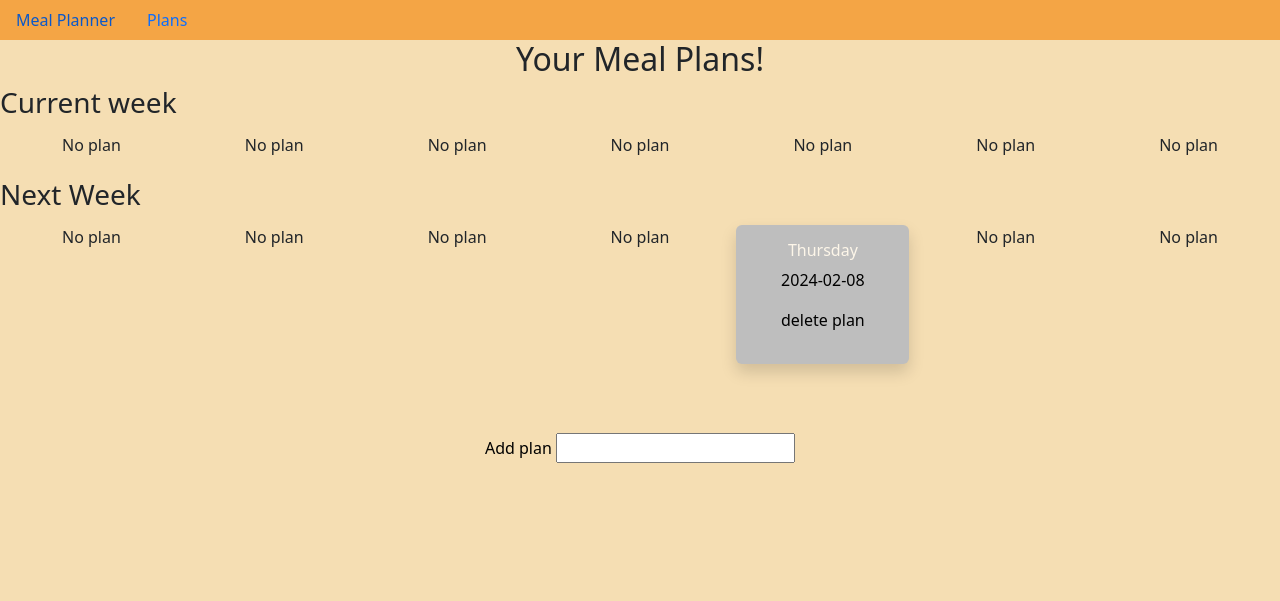
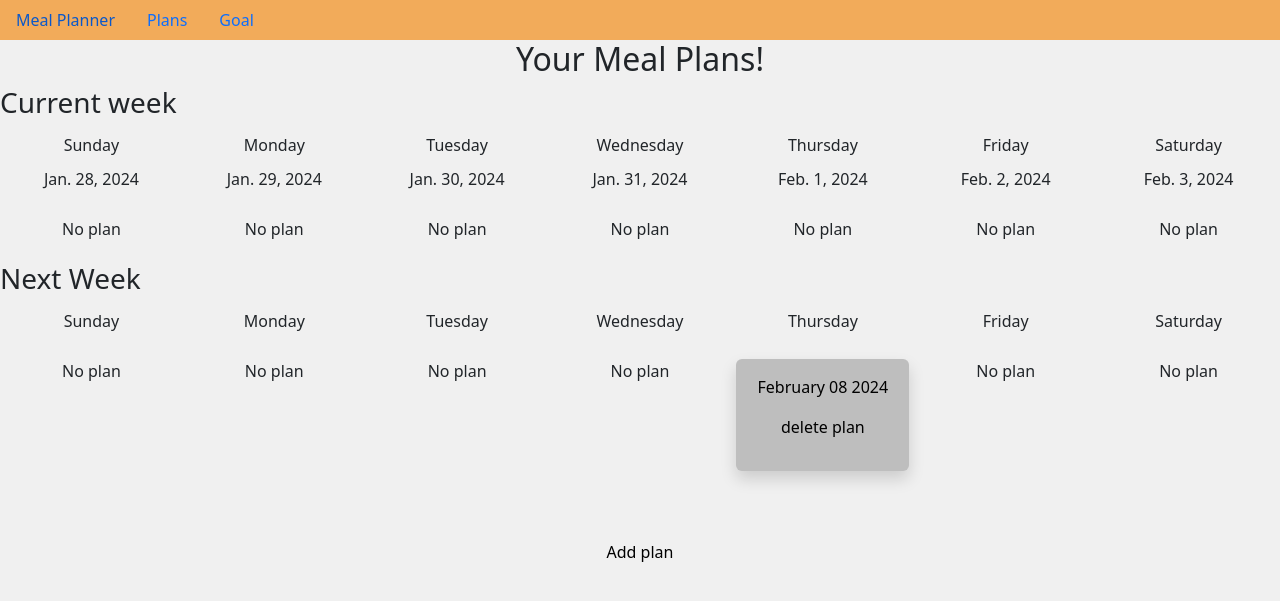
Before and after one commit to CodinApe/meal_planner, a Django app: page /plans/ in a window 1280 px wide. Shown: the top 601 px of the page. Run offline with Django 4.2, Linux system fonts and the light colour scheme; data comes from the database, SQL or seed files in the repository; both versions use the stored data as it was after the commit; some libraries are stand-ins or nearby versions.

Commit message:
plans display updates/options - views/plans.html

```diff
--- a/meal_plans/models.py
+++ b/meal_plans/models.py
@@ -38,7 +38,7 @@ class Plan(models.Model):
         return self.date.strftime('%A')
 
     def __str__(self):
-        return str(self.date)
+        return str(self.date.strftime("%B %d %Y"))
 
 class FoodItem(models.Model):
     """create foo item with fat, protein, and carb content"""
--- a/meal_plans/static/styles.css
+++ b/meal_plans/static/styles.css
@@ -1,8 +1,8 @@
 html {
-    background-color: #F5DEB3;
+    background-color: #F0F0F0;
 }
 #body {
-    background-color: #F5DEB3;
+    background-color: #F0F0F0;
     margin: 0 auto;
     text-align: center;
     justify-content: center;
@@ -44,7 +44,7 @@ li {
     margin: 0 auto;
     text-align: center;
     justify-content: center;
-    background-color: #F5DEB3;
+    background-color: #F0F0F0;
     max-width: 1300px;
 }
 
--- a/meal_plans/templates/meal_plans/base.html
+++ b/meal_plans/templates/meal_plans/base.html
@@ -31,6 +31,7 @@
     <ul class = "nav ">
         <li class="nav-item"><a class="nav-link" href="{% url 'meal_plans:index' %}" >Meal Planner</a></li>
         <li class="nav-item"><a class="nav-link" href="{% url 'meal_plans:plans' %}">Plans</a></li>
+        <li class="nav-item"><a class="nav-link">Goal</a></li>
     </ul>
     <div >
         {% block content %}{% endblock content %}
--- a/meal_plans/templates/meal_plans/plans.html
+++ b/meal_plans/templates/meal_plans/plans.html
@@ -6,6 +6,18 @@
     <h2>Your Meal Plans!</h2>
 
     <h3 class="h3Plans">Current week</h3>
+    <ul class="weekPlans">
+        <li>Sunday</li>
+        <li>Monday</li>
+        <li>Tuesday</li>
+        <li>Wednesday</li>
+        <li>Thursday</li>
+        <li>Friday</li>
+        <li>Saturday</li>
+        {% for date in week1Dates%}
+        <li>{{ date }}</li>
+        {% endfor %}
+    </ul>
     <ul id="weekOnePlans" class="weekPlans">
         {% for plan in planExists1 %}
             {% if plan == None %}
@@ -16,8 +28,8 @@
                 <li class= "plan{{ plan.day_of_week }}" id = "todayLi">
                     <div class="planLi shadow p-3 mb-5 rounded" id="todayPlan">
                         <a href="{% url 'meal_plans:plan' plan.id %}">
-                            <h4 class="fs-6">{{ plan.day_of_week }} </h4>
-                            <p>{{ plan }}</p></a>
+                            <!-- <h4 class="fs-6">{{ plan.day_of_week }} </h4> -->
+                            <p>{{ plan }}</p></a> <!--Make this the stats of the planned meals, cals count, fat sugar proteing, fat, or colors/something funny if plan is meeting goals or not-->
 
                         <p><a href="{% url 'meal_plans:delete_plan' plan.id %}">delete plan</a></p>
                     </div>
@@ -26,7 +38,7 @@
             <li class= "plan{{ plan.day_of_week }}">
                 <div class="planLi shadow p-3 mb-5 rounded">
                     <a href="{% url 'meal_plans:plan' plan.id %}">
-                        <h4 class="fs-6">{{ plan.day_of_week }} </h4>
+                        <!-- <h4 class="fs-6">{{ plan.day_of_week }} </h4> -->
                         <p>{{ plan }}</p></a>
 
                     <p><a href="{% url 'meal_plans:delete_plan' plan.id %}">delete plan</a></p>
@@ -38,6 +50,15 @@
     </ul>
 
     <h3 class="h3Plans">Next Week</h3>
+    <ul class="weekPlans">
+        <li>Sunday</li>
+        <li>Monday</li>
+        <li>Tuesday</li>
+        <li>Wednesday</li>
+        <li>Thursday</li>
+        <li>Friday</li>
+        <li>Saturday</li>
+    </ul>
     <ul id="weekTwoPlans" class="weekPlans">
         {% for plan in planExists2 %}
         {% if plan == None %}
@@ -48,7 +69,7 @@
         <li class= "plan{{ plan.day_of_week }}">
             <div class="planLi shadow p-3 mb-5 rounded">
                 <a href="{% url 'meal_plans:plan' plan.id %}">
-                <h4 class="fs-6">{{ plan.day_of_week }} </h4>
+                <!-- <h4 class="fs-6">{{ plan.day_of_week }} </h4> -->
                 <p>{{ plan }}</p></a>
 
                 <p><a href="{% url 'meal_plans:delete_plan' plan.id %}">delete plan</a></p>
@@ -60,18 +81,18 @@
 
     <a href="{% url 'meal_plans:new_plan' %}">Add plan</a>
 
-    <input type="text" id="datepicker">
+    <!-- <input type="text" id="datepicker"> -->
 
     <script>
-        $(document).ready( function() {
-        $( "#datepicker" ).datepicker({
-            onSelect: function(date) {
-                // Redirect to plans for the selected date
-                window.location.href = "{% url 'meal_plans:plans_for_date' %}?date=" + date;
-            }
-        });
+    //     $(document).ready( function() {
+    //     $( "#datepicker" ).datepicker({
+    //         onSelect: function(date) {
+    //             // Redirect to plans for the selected date
+    //             window.location.href = "{% url 'meal_plans:plans_for_date' %}?date=" + date;
+    //         }
+    //     });
 
-    });
+    // });
     </script>
 </section>
 
--- a/meal_plans/views.py
+++ b/meal_plans/views.py
@@ -25,10 +25,22 @@ def plans(request):
     week2Start = week1End + timedelta(days=1)
     week2End = week2Start + timedelta(days=6)
 
+    # week1Dates = week1Start + timedelta(days=6)
+    week1Dates = []
+    for i in range(7):
+        week1Dates.append(week1Start + timedelta(days=i))
+
     weekOne = Plan.objects.filter(date__range = [week1Start, week1End])
     weekTwo = Plan.objects.filter(date__range = [week2Start, week2End])
 
     weekDays = ['Sunday', 'Monday', 'Tuesday', 'Wednesday', 'Thursday', 'Friday', 'Saturday']
+
+    planExists1 = [None] * 7
+
+    for i in range(len(weekDays)):
+        for plan in weekOne:
+            if weekDays[i] == plan.day_of_week:
+                planExists1[i] = plan
 
     planExists2 = [None] * 7
 
@@ -37,14 +49,7 @@ def plans(request):
             if weekDays[i] == plan.day_of_week:
                 planExists2[i] = plan
 
-    planExists1 = [None] * 7
-
-    for i in range(len(weekDays)):
-        for plan in weekOne:
-            if weekDays[i] == plan.day_of_week:
-                planExists1[i] = plan
-
-    context = {'plans': plans, 'today':today, 'weekOne':weekOne, 'weekTwo': weekTwo, 'weekDays': weekDays,'planExists1': planExists1, 'planExists2':  planExists2}
+    context = {'plans': plans, 'today':today, 'weekOne':weekOne, 'weekTwo': weekTwo, 'weekDays': weekDays,'planExists1': planExists1, 'planExists2':  planExists2, 'week1Dates':week1Dates}
     return render(request, 'meal_plans/plans.html', context)
 
 def plan(request, plan_id):
```
Also changed, not shown: db.sqlite3.
